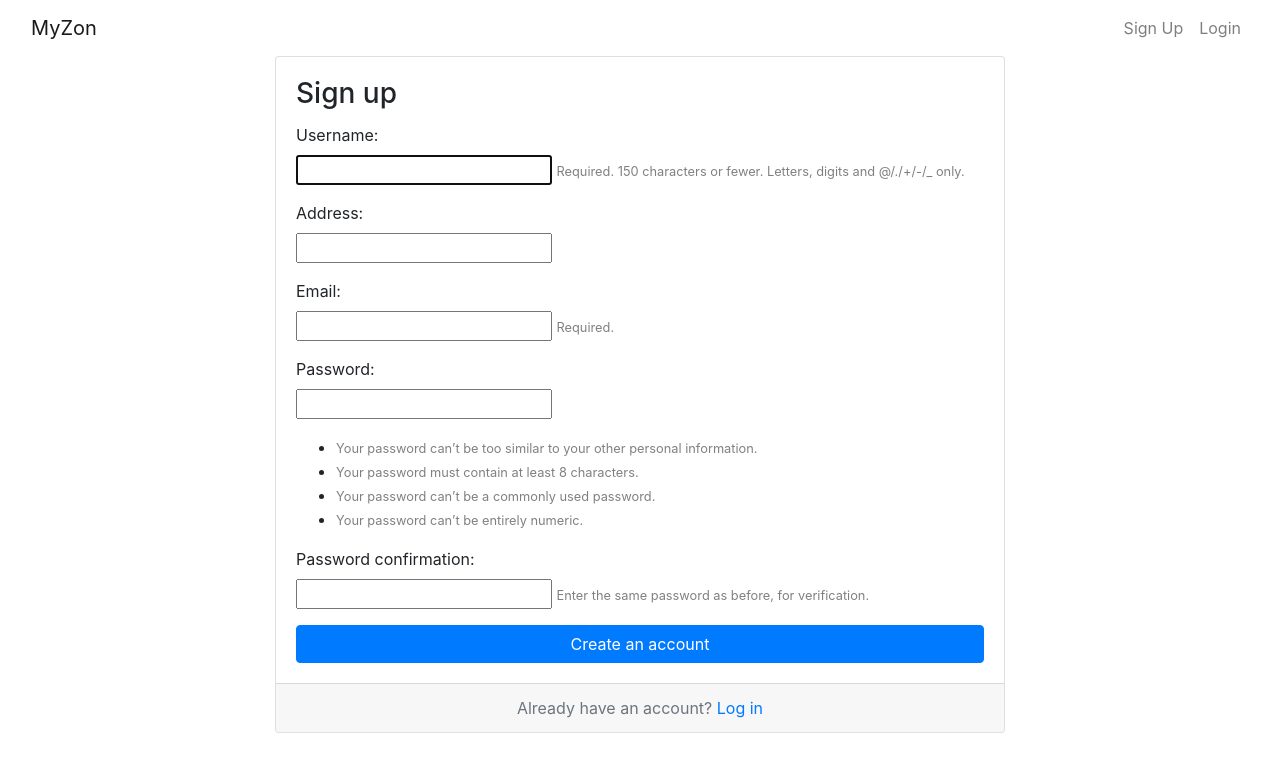
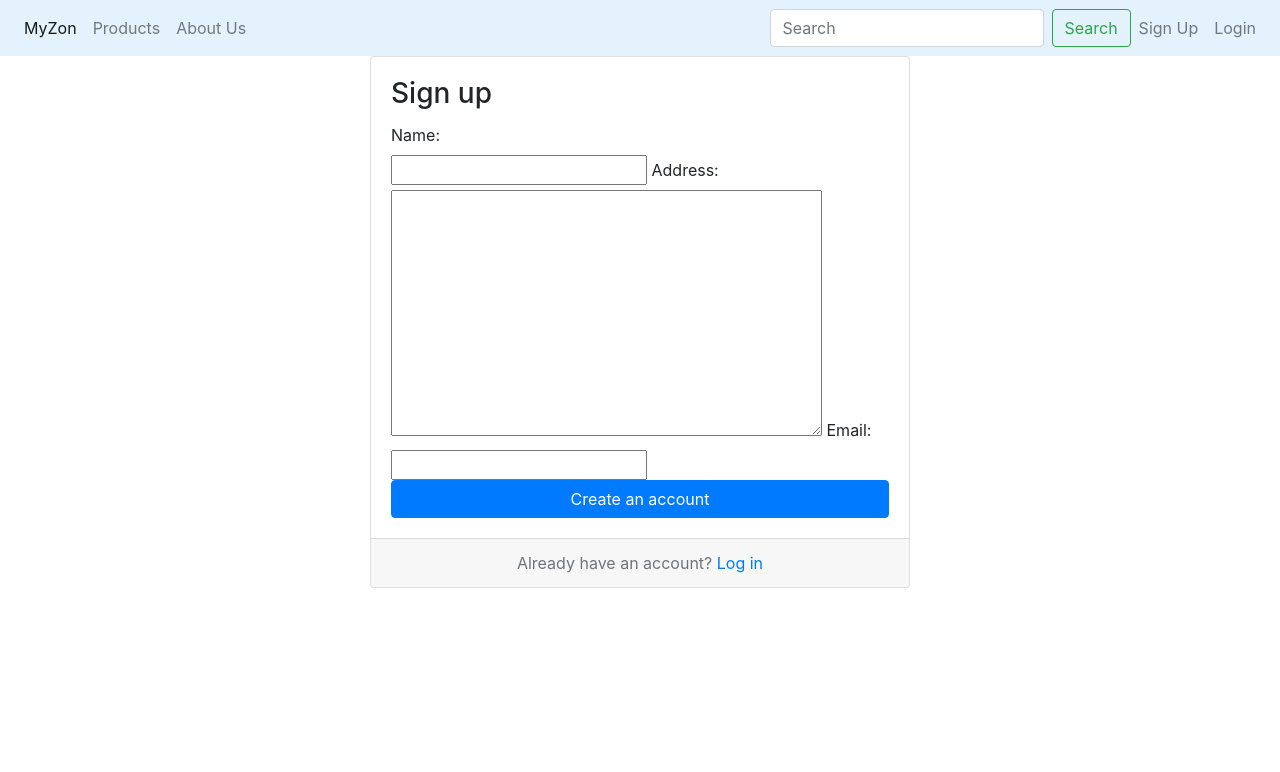
Before and after one commit to JitsB/MyCart, a Django app: page /signup/ in a window 1280 px wide. Shown: the top 772 px of the page. Run offline with Django 3.2, Linux system fonts and the light colour scheme; some libraries are stand-ins or nearby versions.

Commit message:
Changes to signup

```diff
--- a/MyCart/MyCart/urls.py
+++ b/MyCart/MyCart/urls.py
@@ -15,10 +15,12 @@ Including another URLconf
 """
 from django.contrib import admin
 from django.urls import path
+from django.conf.urls import url, include
 from mysite import views
 
 urlpatterns = [
     path('admin/', admin.site.urls),
     path('', views.home, name = "home"),
     path('signup/',views.signup, name = "Signup"),
+    url(r'^accounts/', include('allauth.urls')),
 ]
--- a/MyCart/mysite/forms.py
+++ b/MyCart/mysite/forms.py
@@ -1,12 +1,9 @@
 from django import forms
-from django.contrib.auth.forms import UserCreationForm
-from django.contrib.auth.models import User
+from .models import User
+# from django.contrib.auth.forms import UserCreationForm
+# from django.contrib.auth.models import User
 
-class SignUpForm(UserCreationForm):
-    # name = forms.CharField(max_length = 50)
-    address = forms.CharField(max_length = 50)
-    email = forms.EmailField(max_length = 50, help_text = "Required.")
-
+class SignUpForm(forms.ModelForm):
     class Meta:
         model = User
-        fields = ('username','address','email','password1','password2')
+        fields = ('name','address','email')
--- a/MyCart/mysite/models.py
+++ b/MyCart/mysite/models.py
@@ -7,8 +7,8 @@ class User(models.Model):
     address = models.TextField(max_length = 50)
     email = models.EmailField()
 
-    def __str__(self):
-        return self.label
+    # def __str__(self):
+        # return self.name
 
 class Product(models.Model):
     name = models.CharField(max_length = 20)
--- a/MyCart/mysite/views.py
+++ b/MyCart/mysite/views.py
@@ -1,7 +1,11 @@
-from django.shortcuts import render
+from django.shortcuts import render,redirect
 from django.http import HttpResponse
 from .forms import SignUpForm
 from django.contrib.auth import login, authenticate
+from django.core.mail import send_mail
+from django.conf import settings
+from .models import User
+
 
 # Create your views here.
 
@@ -14,10 +18,19 @@ def signup(request):
         form = SignUpForm(request.POST)
         if form.is_valid():
             form.save()
-            username = form.cleaned_data.get('username')
-            password = form.cleaned_data.get('password1')
-            user = authenticate(username = username, password = password)
-            login(request, user)
+            # name = form.cleaned_data.get('name')
+            # address = form.cleaned_data.get('address')
+            # email = form.cleaned_data.get('email')
+            # u = User(name = name, address = address, email = email)
+            # u.save()
+            # subject = "Message from MyZon.com"
+            # message = "%s" %(username)
+            # emailFrom = form.cleaned_data.get('email')
+            # emailTo = [settings.EMAIL_HOST_USER]
+
+            # send_mail(subject,message,emailFrom,emailTo,fail_silently=False)
+            # user = authenticate(username = username, password = password)
+            # login(request, user)
             return redirect('home')
     else:
         form = SignUpForm
--- a/MyCart/templates/base.html
+++ b/MyCart/templates/base.html
@@ -1,36 +1,90 @@
 {% load static %}
 <!DOCTYPE HTML>
 <html>
+
 <head>
-		<meta charset = "utf-8">
+    <meta charset="utf-8">
     <title>MyZon</title>
-        <link rel = "stylesheet" href="{% static 'css/bootstrap.min.css' %}">
+    <link rel="stylesheet" href="{% static 'css/bootstrap.min.css' %}">
 </head>
+
 <body>
-        <nav class="navbar navbar-expand-lg navbar-light">
-            <div class = "container-fluid">
-                <div class = "navbar-header">
-                    <a class = "navbar-brand" href = "{% url 'home' %}">MyZon</a>
+    <!-- <nav class="navbar navbar-expand-lg navbar-dark bg-dark"> -->
+    <nav class="navbar navbar-expand-lg navbar-light" style="background-color: #e3f2fd;">
+        <div class="collapse navbar-collapse" id="navbarSupportedContent">
+            <ul class="navbar-nav mr-auto">
+                <li class="nav-item active">
+                    <a class="nav-link" href="{% url 'home' %}">MyZon
+                        <span class="sr-only">(current)
+                        </span>
+                    </a>
+                </li>
+                <li class="nav-item">
+                    <a class="nav-link" href="#">Products</a>
+                </li>
+                <!-- <li class="nav-item dropdown">
+                                <a class="nav-link dropdown-toggle" href="#" id="navbarDropdown" role="button" data-toggle="dropdown" aria-haspopup="true" aria-expanded="false">
+                                Dropdown
+                                </a>
+                                <div class="dropdown-menu" aria-labelledby="navbarDropdown">
+                                <a class="dropdown-item" href="#">Action</a>
+                                <a class="dropdown-item" href="#">Another action</a>
+                                <div class="dropdown-divider"></div>
+                                <a class="dropdown-item" href="#">Something else here</a>
                                 </div>
-                <div class = "container-right">
-                    <ul class="nav navbar-nav navbar-right">
-                        <li>
-                            <a class = "nav-item nav-link" href="{% url 'Signup' %}">
-                                <span class="glyphicon glyphicon-user"></span>
+                            </li> -->
+                <!-- <li class="nav-item">
+                                <a class="nav-link disabled" href="#">About Us</a>
+                            </li> -->
+                <li class="nav-item">
+                    <a class="nav-link" href="#">About Us</a>
+                </li>
+            </ul>
+            <form class="form-inline my-2 my-lg-0">
+                <input class="form-control mr-sm-2" type="search" placeholder="Search" aria-label="Search">
+                <button class="btn btn-outline-success my-2 my-sm-0" type="submit">Search</button>
+            </form>
+            <!-- {% if request.path == signup %} class = "active"{% endif %} -->
+            <ul class="navbar-nav navbar-right">
+                <li class="nav-item">
+                    <a class="nav-link" href="{% url 'Signup' %}">
+                        <!-- <span class="glyphicon glyphicon-user"></span> -->
                         Sign Up
                     </a>
                 </li>
-                        <li>
-                            <a class = "nav-item nav-link" href="#">
-                                <span class="glyphicon glyphicon-log-in"></span>
+                <li class="nav-item">
+                    <a class="nav-link" href="#">
+                        <!-- <span class="glyphicon glyphicon-log-in"></span> -->
                         Login
                     </a>
                 </li>
             </ul>
+
+        </div>
+        <!-- <div class = "container-fluid">
+                <div class = "navbar-header">
+                    <a class = "navbar-brand" href = "{% url 'home' %}">MyZon</a>
+                </div>
+                <div class = "container-left">
+                    <ul class = "nav navbar-nav navbar-center">
+                        <li>
+                            <a class = "nav-item nav-link">Products</a>
+                        </li>
+                        <li>
+                            <a class = "nav-item nav-link">About Us</a>
+                        </li>
+                    </ul>
+                </div>
+                <div class = "container-right">
+                    <ul class="nav navbar-nav navbar-right">
+                        {% url 'Signup' as signup%}
+                         {% url 'Login' as signup%} -->
+
         </div>
         </div>
     </nav>
     {% block content %}
     {% endblock %}
 </body>
+
 </html>
--- a/MyCart/templates/signup.html
+++ b/MyCart/templates/signup.html
@@ -1,5 +1,5 @@
 {% extends 'base.html' %}
-
+{% load crispy_forms_tags %}
 
 {% block content %}
 <!-- <h1>SignUp</h1>
@@ -22,31 +22,32 @@
 <!-- {% block body %} -->
 <div class="container">
   <div class="row justify-content-center">
-      <div class="col-lg-8 col-md-10 col-sm-12">
+    <div class="col-md-6">
       <div class="card">
         <div class="card-body">
           <h3 class="card-title">Sign up</h3>
-            <form method = "POST">
+          <form method="POST">
+            <!-- {{ form|crispy }} -->
             {% csrf_token %}
             {% for field in form%}
-                        <p>
+
             {{ field.label_tag }}<br>
             {{ field }}
-                            {% if field.help_text %}
+            <!-- {% if field.help_text %}
                                 <small style = "color:grey">{{ field.help_text }}</small>
                             {% endif %}
                             {%for error in field.errors%}
                                 <p style = "color:red">{{error}}</p>
-                            {%endfor%}
-                        </p>
+                            {%endfor%} -->
+
             {% endfor %}
-                </form>
             <button type="submit" class="btn btn-primary btn-block">Create an account</button>
           </form>
         </div>
         <div class="card-footer text-muted text-center">
           Already have an account? <a href="#">Log in</a>
         </div>
+        <!-- {{form|crispy}} -->
       </div>
     </div>
   </div>
```
Also changed, not shown: MyCart/MyCart/settings.py (+26 -1 lines), MyCart/db.sqlite3. Lines whose indentation alone changed are shown as unchanged.
